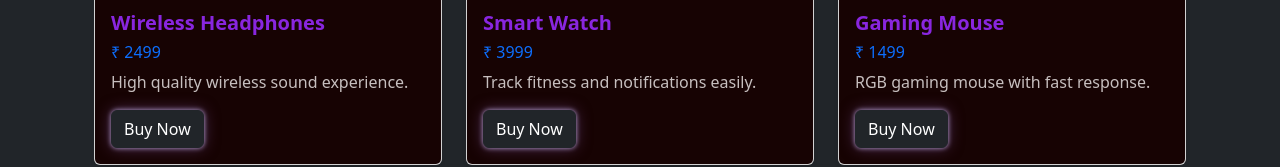
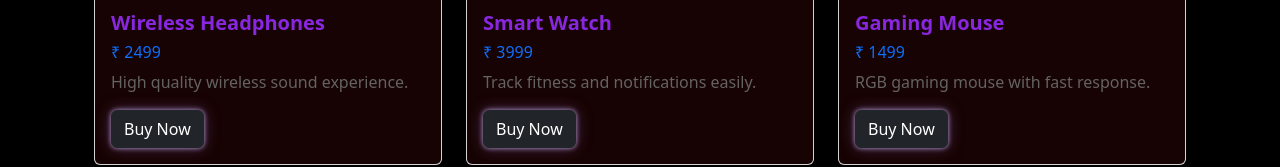
Before and after one commit to Aysha149/Full-Stack-MERN-course, a React (Vite) app in the folder react/my-app/: page / in a window 1280 px wide. Shown: the part 370-537 px from the top of the page. Built offline with nearby package versions, Linux system fonts and the light colour scheme.

Commit message:
ProductCatalouge

```diff
--- a/react/my-app/src/App.tsx
+++ b/react/my-app/src/App.tsx
@@ -28,7 +28,7 @@ import ProductCatalogue from "./ProductCatalogue";
 function App() {
     return (
         <>
-           <div className="bg-dark p-4">
+           <div className="bg-black p-4">
              {/* <Courses></Courses> */}
             {/* <CourseList></CourseList> */}
             {/* <CoursesObjects></CoursesObjects> */}
--- a/react/my-app/src/ProductCard.css
+++ b/react/my-app/src/ProductCard.css
@@ -12,7 +12,7 @@ body {
     color: #8926df;
 }
 .card-text {
-    color: #c7bfbf;
+    color: #656262;
 }
 .card {
     border: px solid #1a1818;
@@ -27,7 +27,7 @@ button {
     border: 4px solid rgb(144, 140, 206);
     padding: 10px ;
     border-radius: 20px;
-    font-size: 20px;
+    font-size: 10px;
     box-shadow:
         0 0 5px rgb(182, 160, 212),
         0 0 15px rgba(123, 83, 158, 0.5);
--- a/react/my-app/src/ProductCatalogue.tsx
+++ b/react/my-app/src/ProductCatalogue.tsx
@@ -47,7 +47,7 @@ function ProductCatalogue() {
   ]
 
   return (
-    <div className="container mt-4  p-4">
+    <div className="container mt-4 mb-4 p-4">
 
             <h1 className="text-center mb-4 font fw-bold">Product Catalogue</h1>
 
```
Also changed, not shown: react/my-app/src/ProductCard.tsx (line endings or trailing spaces).
